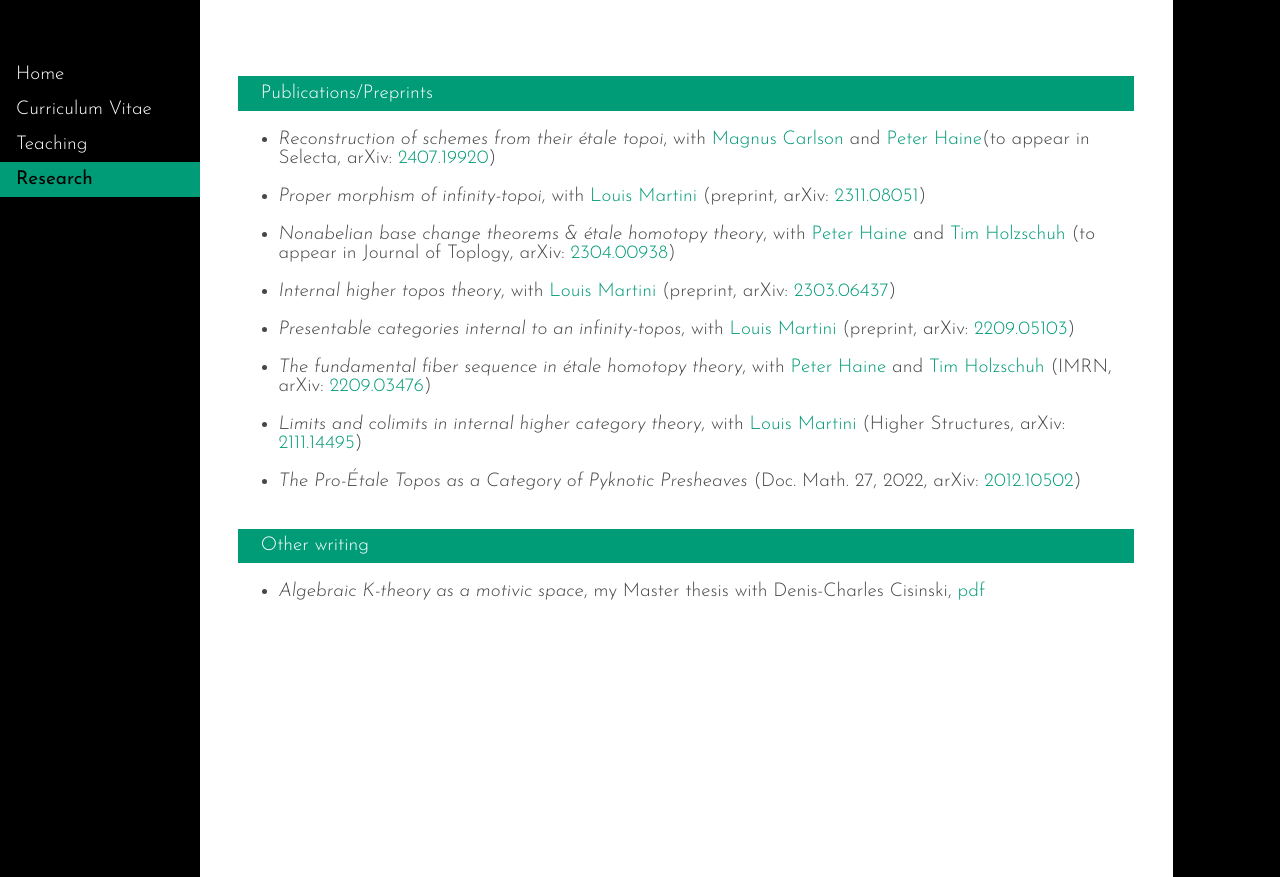
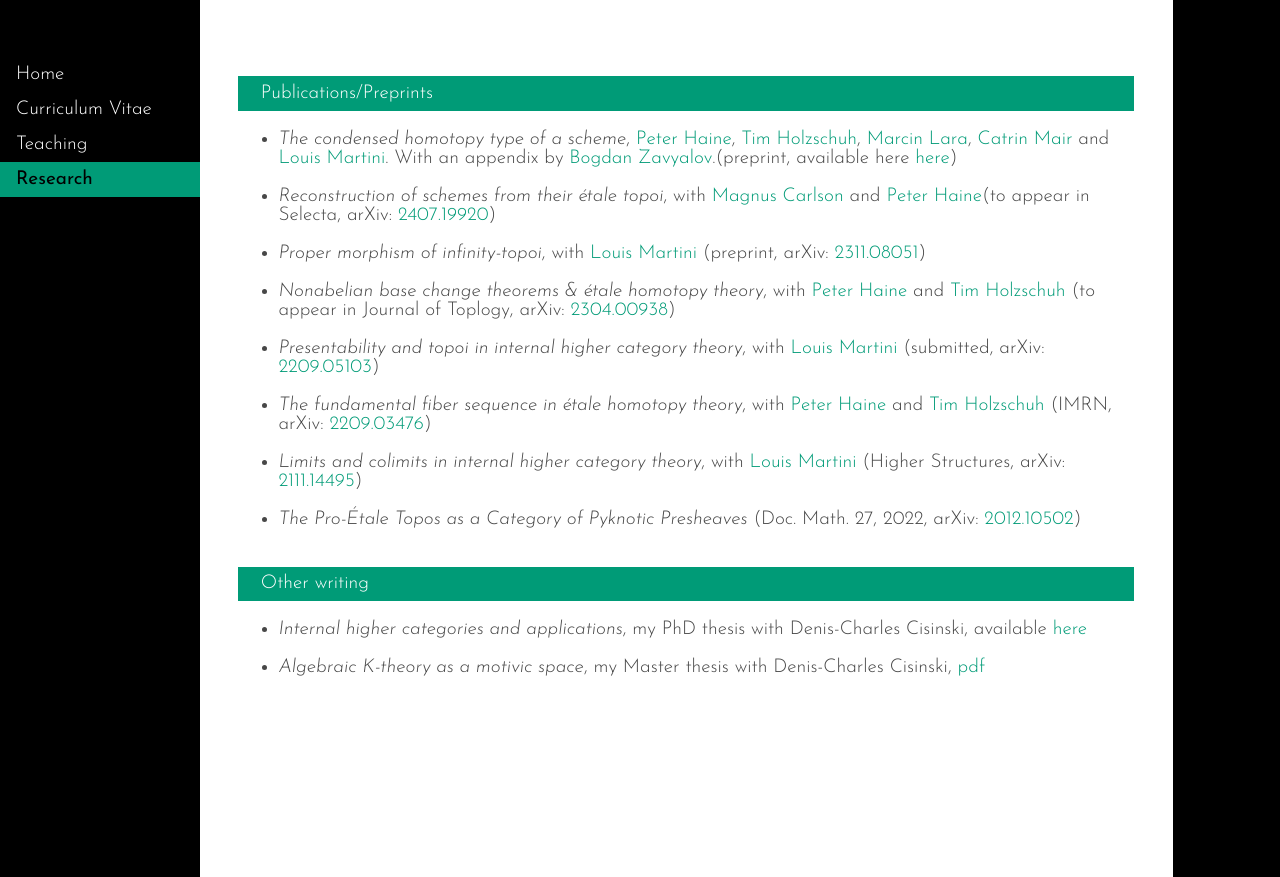
Before and after one commit to wos07573/wos07573.github.io, a plain HTML site: page research.html in a window 1280 px wide. Drawn offline with Linux system fonts and the light colour scheme.

Commit message:
Update finally

```diff
--- a/research.html
+++ b/research.html
@@ -129,17 +129,18 @@ a.my:hover {
 			<!-- Removed image and personal details here -->
 
 			<p class="naka"> Publications/Preprints </p>
+			<ul><li> <i>The condensed homotopy type of a scheme</i>, <a href="https://math.berkeley.edu/~phaine/" class="my">Peter Haine</a>, <a href="https://tholzschuh.github.io/" class="my">Tim Holzschuh</a>, <a href="https://marcin-lara.github.io/" class="my">Marcin Lara</a>, <a href="https://www.mathematik.tu-darmstadt.de/fb/personal/details/catrin_mair.de.jsp" class="my">Catrin Mair</a> and <a href="https://louismartini.de/" class="my">Louis Martini</a>. With an appendix by <a href="https://bogdanzavyalov.com/" class="my">Bogdan Zavyalov</a>.(preprint, available here <a href="https://wos07573.github.io/condensed_homotopy.pdf" class="my">here</a>)</li></ul>
 			<ul><li> <i>Reconstruction of schemes from their étale topoi</i>, with <a href="https://sites.google.com/view/magnus-carlson/home" class="my">Magnus Carlson</a> and <a href="https://math.berkeley.edu/~phaine/" class="my">Peter Haine</a>(to appear in Selecta, arXiv: <a href="https://arxiv.org/abs/2407.19920" class="my">2407.19920</a>)</li></ul>
 			<ul><li> <i>Proper morphism of infinity-topoi</i>, with <a href="https://louismartini.de/" class="my">Louis Martini</a> (preprint, arXiv: <a href="https://arxiv.org/abs/2311.08051" class="my">2311.08051</a>)</li></ul>
 			<ul><li> <i>Nonabelian base change theorems & étale homotopy theory</i>, with <a href="https://math.berkeley.edu/~phaine/" class="my">Peter Haine</a> and <a href="https://tholzschuh.github.io/" class="my">Tim Holzschuh</a> (to appear in Journal of Toplogy, arXiv: <a href="https://arxiv.org/abs/2304.00938" class="my">2304.00938</a>)</li></ul>
-			<ul><li> <i>Internal higher topos theory</i>, with <a href="https://louismartini.de/" class="my">Louis Martini</a> (preprint, arXiv: <a href="https://arxiv.org/abs/2303.06437" class="my">2303.06437</a>)</li></ul>
-			<ul><li> <i>Presentable categories internal to an infinity-topos</i>, with <a href="https://louismartini.de/" class="my">Louis Martini</a> (preprint, arXiv: <a href="https://arxiv.org/abs/2209.05103" class="my">2209.05103</a>)</li></ul>
+			<ul><li> <i>Presentability and topoi in internal higher category theory</i>, with <a href="https://louismartini.de/" class="my">Louis Martini</a> (submitted, arXiv: <a href="https://arxiv.org/abs/2209.05103" class="my">2209.05103</a>)</li></ul>
 			<ul><li> <i>The fundamental fiber sequence in étale homotopy theory</i>, with <a href="https://math.berkeley.edu/~phaine/" class="my">Peter Haine</a> and <a href="https://tholzschuh.github.io/" class="my">Tim Holzschuh</a> (IMRN, arXiv: <a href="https://arxiv.org/abs/2209.03476" class="my">2209.03476</a>)</li></ul>
 			<ul><li> <i>Limits and colimits in internal higher category theory</i>, with <a href="https://louismartini.de/" class="my">Louis Martini</a> (Higher Structures, arXiv: <a href="https://arxiv.org/abs/2111.14495" class="my">2111.14495</a>)</li></ul>
 			<ul><li> <i>The Pro-Étale Topos as a Category of Pyknotic Presheaves</i> (Doc. Math. 27, 2022, arXiv: <a href="https://arxiv.org/abs/2012.10502" class="my">2012.10502</a>)</li></ul>
 
 
 			<p class="naka"> Other writing </p>
+			<ul><li> <i>Internal higher categories and applications</i>, my PhD thesis with Denis-Charles Cisinski, available <a href="https://epub.uni-regensburg.de/76465/" class="my">here</a></li></ul>
 			<ul><li> <i>Algebraic K-theory as a motivic space</i>, my Master thesis with Denis-Charles Cisinski, <a href="https://wos07573.github.io/ma-thesis.pdf" class="my">pdf</a></li></ul>
 
 		</div>
```
